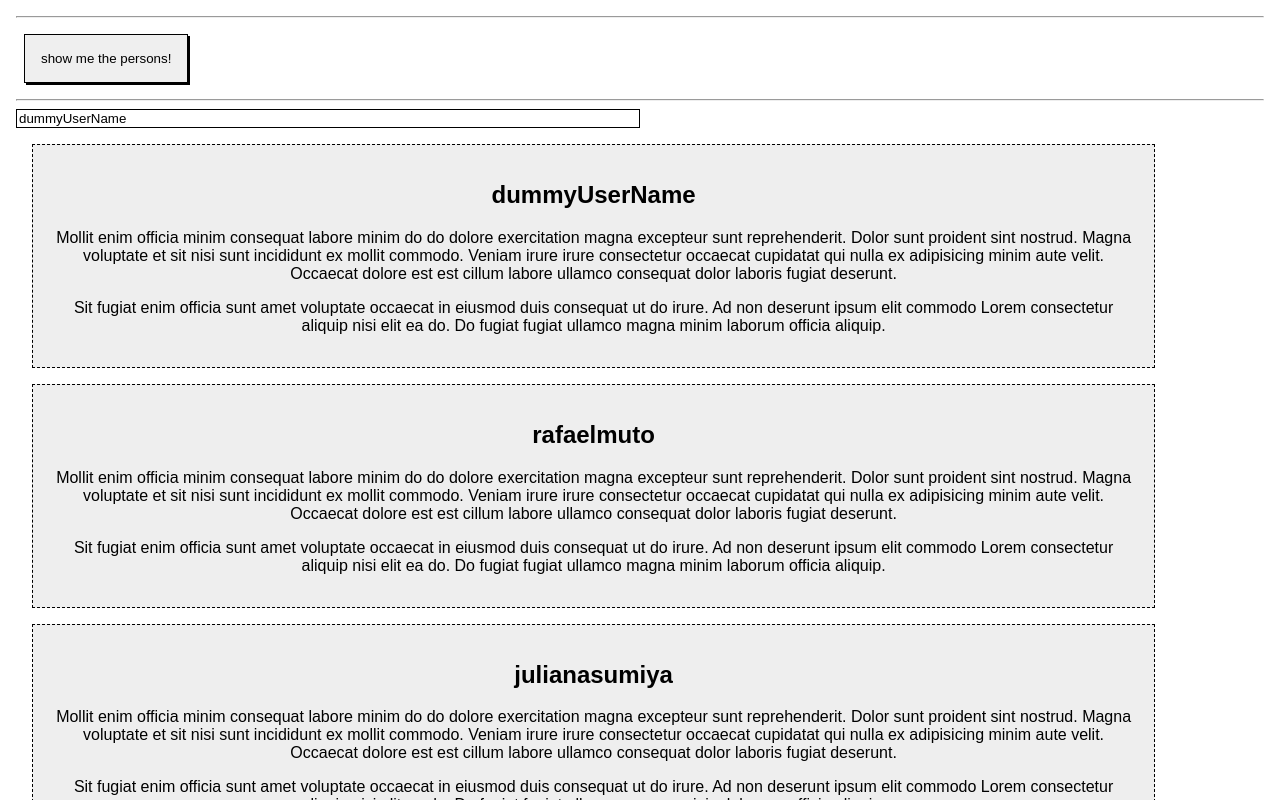
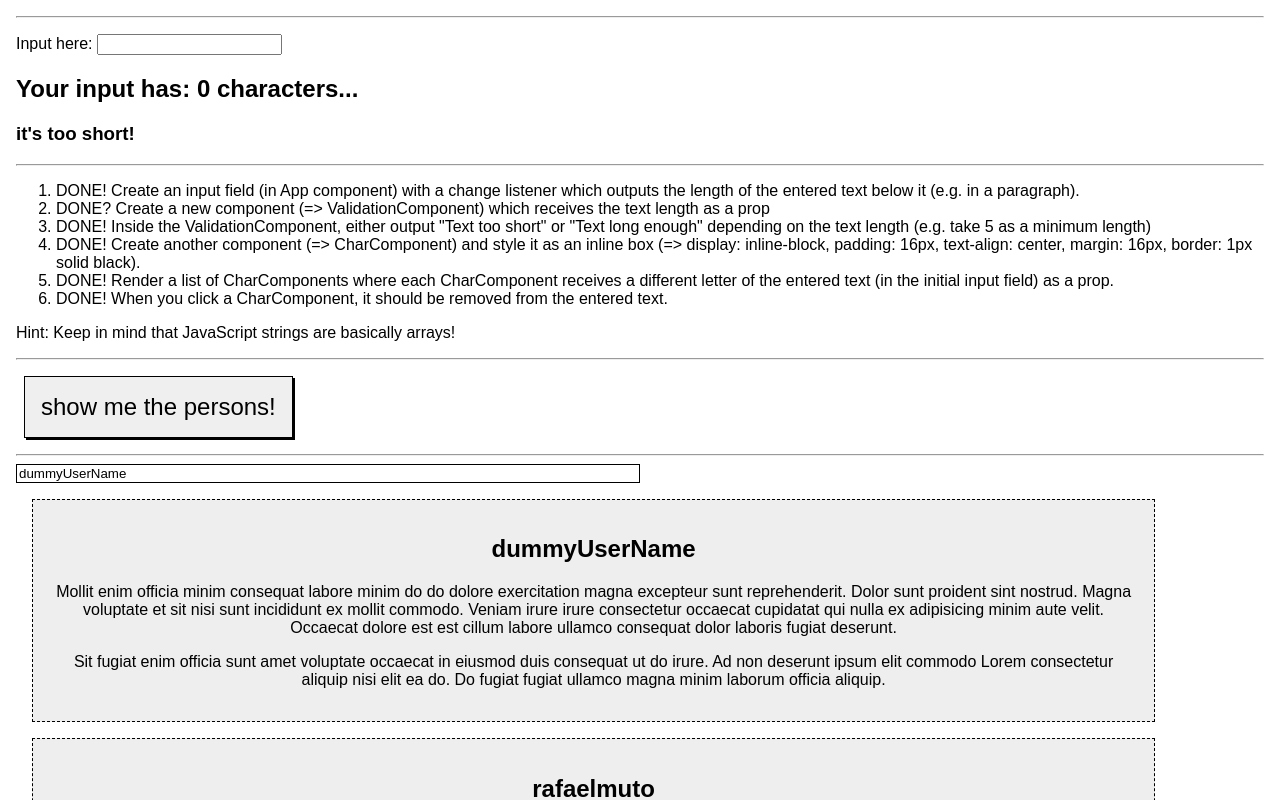
Before and after one commit to rafaelmuto/REACT.js, a React (Create React App) app in the folder EXER/: page / in a window 1280 px wide. Shown: the top 800 px of the page. Built offline with nearby package versions, Linux system fonts and the light colour scheme.

Commit message:
assignment 2

```diff
--- a/EXER/src/App.css
+++ b/EXER/src/App.css
@@ -7,6 +7,7 @@
 }
 
 button {
+  font-size: 1.5rem;
   border: 1px solid black;
   padding: 1rem;
   box-shadow: 2px 2px black;
--- a/EXER/src/App.js
+++ b/EXER/src/App.js
@@ -4,18 +4,23 @@ import './App.css';
 import UserInput from './UserInput/UserInput';
 import UserOutput from './UserOutput/UserOutput';
 import Person from './Person/Person';
+import Charcount from './Charcount/Charcount';
+import CharComponent from './Charcomponent/Charcomponent';
 
 class App extends Component {
   state = {
     username: 'dummyUserName',
     personname: 'dummyPersonName',
     displayPersons: false,
-    persons: [{ id: 1, name: 'dummyUser', age: 1 }, { id: 2, name: 'Mr. Dummy Dummister', age: 64 }, { id: 3, name: 'rafaelmuto', age: 33 }, { id: 4, name: 'julianasumiya', age: 24 }]
+    persons: [{ id: 1, name: 'dummyUser', age: 1 }, { id: 2, name: 'Mr. Dummy Dummister', age: 64 }, { id: 3, name: 'rafaelmuto', age: 33 }, { id: 4, name: 'julianasumiya', age: 24 }],
+    charstring: ''
   };
 
   nameChangerHandler = event => {
     this.setState({ username: event.target.value });
   };
+
+  // Person Handlers:
 
   togglePersonsHandler = () => {
     this.setState({ displayPersons: !this.state.displayPersons });
@@ -40,6 +45,21 @@ class App extends Component {
     this.setState({ persons: persons });
   };
 
+  // Charcount Handlers:
+
+  charCounterHandler = event => {
+    const string = event.target.value;
+    const chars = string.split('');
+    this.setState({ charstring: string });
+  };
+
+  charDeleteHandler = (event, id) => {
+    const charArray = this.state.charstring.split('');
+    charArray.splice(id, 1);
+    const newString = charArray.join('');
+    this.setState({ charstring: newString });
+  };
+
   render() {
     let persons = null;
 
@@ -53,8 +73,29 @@ class App extends Component {
       );
     }
 
+    let charList = (
+      <div className="charlist">
+        {this.state.charstring.split('').map((char, id) => {
+          return <CharComponent charDeleteHandler={event => this.charDeleteHandler(event, id)} key={id} char={char} />;
+        })}
+      </div>
+    );
+
     return (
       <div className="App">
+        <hr />
+        {charList}
+        <Charcount countHandler={this.charCounterHandler} charCount={this.state.charstring.length} curString={this.state.charstring} />
+        <hr />
+        <ol>
+          <li>DONE! Create an input field (in App component) with a change listener which outputs the length of the entered text below it (e.g. in a paragraph).</li>
+          <li>DONE? Create a new component (=> ValidationComponent) which receives the text length as a prop</li>
+          <li>DONE! Inside the ValidationComponent, either output "Text too short" or "Text long enough" depending on the text length (e.g. take 5 as a minimum length)</li>
+          <li>DONE! Create another component (=> CharComponent) and style it as an inline box (=> display: inline-block, padding: 16px, text-align: center, margin: 16px, border: 1px solid black).</li>
+          <li>DONE! Render a list of CharComponents where each CharComponent receives a different letter of the entered text (in the initial input field) as a prop.</li>
+          <li>DONE! When you click a CharComponent, it should be removed from the entered text.</li>
+        </ol>
+        <p>Hint: Keep in mind that JavaScript strings are basically arrays!</p>
         <hr />
         <button onClick={this.togglePersonsHandler}>show me the persons!</button>
         {persons}
--- /dev/null
+++ b/EXER/src/Charcomponent/Charcomponent.js
@@ -0,0 +1,13 @@
+import React from 'react';
+
+const style = { display: 'inline-block', padding: '16px', textAlign: 'center', margin: '5px', border: '1px solid black' };
+
+const Charcomponent = props => {
+  return (
+    <div onClick={props.charDeleteHandler} className="charcomponent" style={style}>
+      <p>{props.char}</p>
+    </div>
+  );
+};
+
+export default Charcomponent;
--- /dev/null
+++ b/EXER/src/Charcount/Charcount.js
@@ -0,0 +1,24 @@
+import React from 'react';
+
+const Charcount = props => {
+  let resp = 'ok...';
+  if (props.charCount < 5) {
+    resp = 'too short!';
+  }
+  if (props.charCount > 10) {
+    resp = 'too long!!!';
+  }
+
+  return (
+    <div className="charcount">
+      <p>
+        Input here: <input onChange={props.countHandler} type="text" value={props.curString} />{' '}
+      </p>
+
+      <h2>Your input has: {props.charCount} characters...</h2>
+      <h3> it's {resp}</h3>
+    </div>
+  );
+};
+
+export default Charcount;
```
